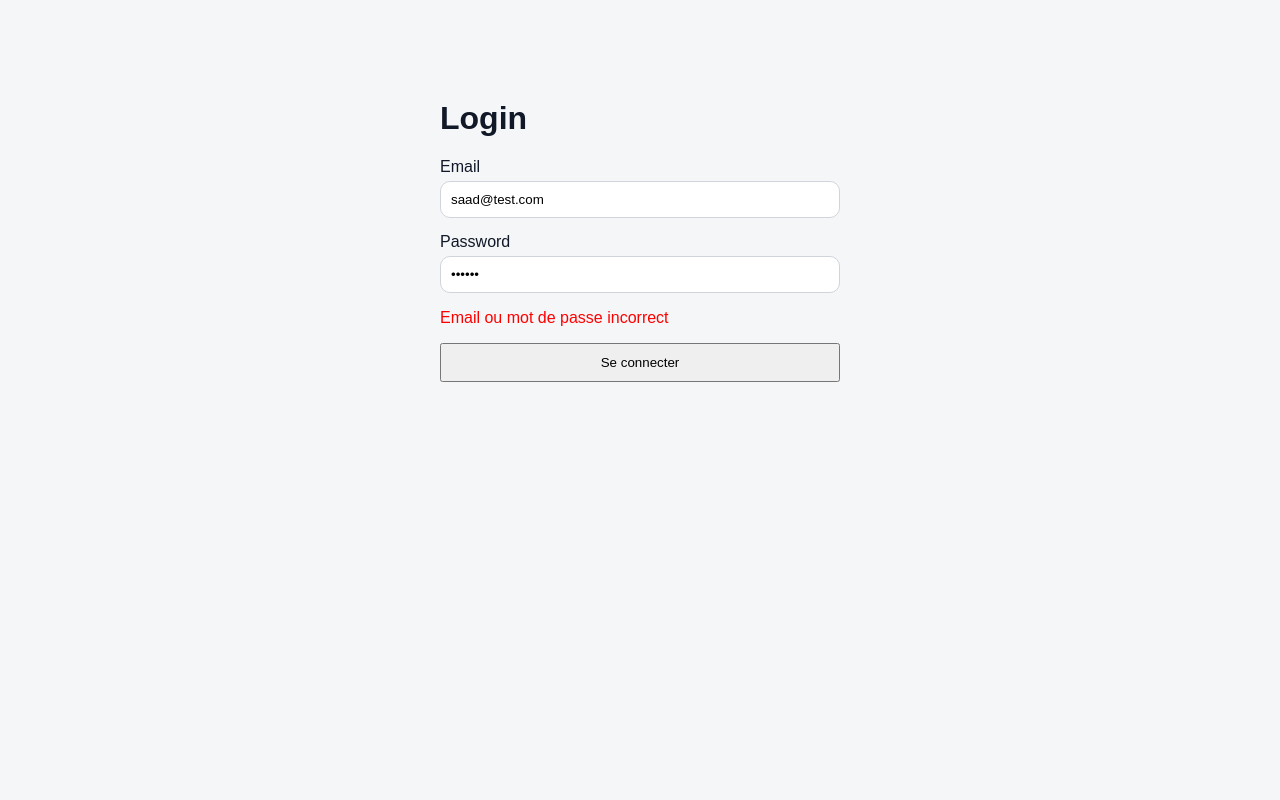
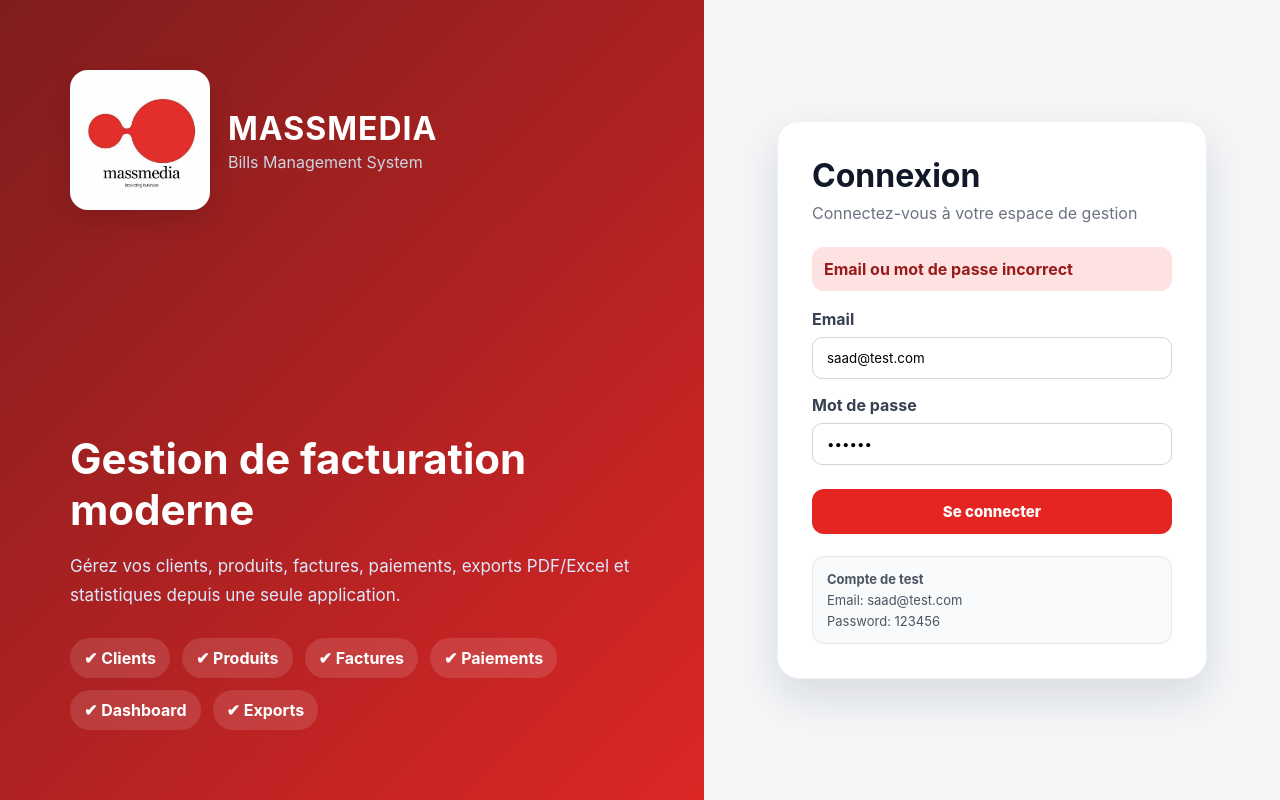
Before and after one commit to CHAFIKSAAD/bills-management-app, a React (Vite) app in the folder frontend/: page / in a window 1280 px wide. Both pictures are taken after a click on the button "Se connecter". Built offline with nearby package versions, Linux system fonts and the light colour scheme; no server answers.

Commit message:
Apply MassMedia branding and dynamic user topbar

```diff
--- a/frontend/src/components/Layout.tsx
+++ b/frontend/src/components/Layout.tsx
@@ -12,8 +12,14 @@
 function Layout() {
   const location = useLocation();
 
-  const currentPage =
-  location.pathname.startsWith("/invoices/")
+  const storedUser = localStorage.getItem("user");
+  const user = storedUser ? JSON.parse(storedUser) : null;
+
+  const userName = user?.name || "User";
+  const userRole = user?.role || "USER";
+  const userInitial = userName.charAt(0).toUpperCase();
+
+  const currentPage = location.pathname.startsWith("/invoices/")
     ? "Invoice Details"
     : pageTitles[location.pathname] || "Bills App";
 
@@ -27,10 +33,11 @@
     <div className="app-layout">
       <aside className="sidebar no-print">
         <div className="brand">
-          <div className="brand-icon">B</div>
+          <img src="/massmedia-logo.jpg" alt="MASSMEDIA" className="brand-logo-img" />
+
           <div>
-            <h2>Bills App</h2>
-            <span>Management System</span>
+            <h2>MASSMEDIA</h2>
+            <span>Bills Management System</span>
           </div>
         </div>
 
@@ -109,10 +116,11 @@
           </div>
 
           <div className="topbar-user">
-            <div className="user-avatar">S</div>
+            <div className="user-avatar">{userInitial}</div>
+
             <div>
-              <strong>Saad</strong>
-              <span>Admin</span>
+              <strong>{userName}</strong>
+              <span>{userRole}</span>
             </div>
           </div>
         </header>
--- a/frontend/src/index.css
+++ b/frontend/src/index.css
@@ -606,3 +606,299 @@
     border: 1px solid #ccc;
   }
 }
+
+/* Login page */
+
+.login-page {
+  min-height: 100vh;
+  display: grid;
+  grid-template-columns: 1.1fr 0.9fr;
+  background: #f4f6f8;
+}
+
+.login-left {
+  background: linear-gradient(135deg, #0f172a 0%, #1e3a8a 100%);
+  color: white;
+  padding: 70px;
+  display: flex;
+  flex-direction: column;
+  justify-content: space-between;
+}
+
+.login-brand {
+  display: flex;
+  align-items: center;
+  gap: 16px;
+}
+
+.login-logo {
+  width: 58px;
+  height: 58px;
+  border-radius: 18px;
+  background: #2563eb;
+  display: flex;
+  align-items: center;
+  justify-content: center;
+  font-size: 32px;
+  font-weight: 900;
+}
+
+.login-brand h1 {
+  margin: 0;
+  font-size: 32px;
+  letter-spacing: 1px;
+}
+
+.login-brand p {
+  margin: 4px 0 0;
+  color: #cbd5e1;
+}
+
+.login-info h2 {
+  font-size: 42px;
+  margin-bottom: 16px;
+}
+
+.login-info p {
+  font-size: 17px;
+  color: #dbeafe;
+  max-width: 620px;
+  line-height: 1.7;
+}
+
+.login-features {
+  display: flex;
+  flex-wrap: wrap;
+  gap: 12px;
+  margin-top: 28px;
+}
+
+.login-features span {
+  background: rgba(255, 255, 255, 0.12);
+  padding: 10px 14px;
+  border-radius: 999px;
+  font-weight: 700;
+}
+
+.login-right {
+  display: flex;
+  align-items: center;
+  justify-content: center;
+  padding: 40px;
+}
+
+.login-card {
+  width: 100%;
+  max-width: 430px;
+  background: white;
+  padding: 34px;
+  border-radius: 22px;
+  box-shadow: 0 18px 45px rgba(15, 23, 42, 0.12);
+  border: 1px solid #eef2f7;
+}
+
+.login-card h2 {
+  margin: 0 0 8px;
+  font-size: 32px;
+}
+
+.login-card p {
+  margin: 0 0 24px;
+  color: #6b7280;
+}
+
+.login-card label {
+  display: block;
+  margin-bottom: 8px;
+  margin-top: 16px;
+  font-weight: 700;
+  color: #374151;
+}
+
+.login-card input {
+  width: 100%;
+}
+
+.login-button {
+  width: 100%;
+  margin-top: 24px;
+  padding: 13px;
+  border: none;
+  border-radius: 12px;
+  background: #2563eb;
+  color: white;
+  font-weight: 800;
+  font-size: 15px;
+}
+
+.login-button:hover {
+  background: #1d4ed8;
+}
+
+.login-button:disabled {
+  background: #93c5fd;
+  cursor: not-allowed;
+}
+
+.login-error {
+  background: #fee2e2;
+  color: #991b1b;
+  padding: 12px;
+  border-radius: 12px;
+  font-weight: 700;
+  margin-bottom: 18px;
+}
+
+.login-demo {
+  margin-top: 22px;
+  padding: 14px;
+  background: #f9fafb;
+  border-radius: 12px;
+  border: 1px solid #e5e7eb;
+  display: flex;
+  flex-direction: column;
+  gap: 5px;
+  color: #4b5563;
+  font-size: 13px;
+}
+
+@media (max-width: 900px) {
+  .login-page {
+    grid-template-columns: 1fr;
+  }
+
+  .login-left {
+    display: none;
+  }
+}
+
+/* ========================= */
+/* MASSMEDIA FINAL RED THEME */
+/* ========================= */
+
+:root {
+  --massmedia-red: #e52521;
+  --massmedia-red-dark: #b91c1c;
+  --massmedia-red-light: #fee2e2;
+}
+
+/* Login logo fix */
+
+.login-company-logo {
+  width: 140px !important;
+  height: 140px !important;
+  object-fit: contain !important;
+  background: white !important;
+  border-radius: 18px !important;
+  padding: 8px !important;
+  box-shadow: 0 10px 25px rgba(0, 0, 0, 0.12);
+}
+
+.login-brand {
+  align-items: center !important;
+  gap: 18px !important;
+}
+
+/* Sidebar logo */
+
+.brand-logo-img {
+  width: 54px !important;
+  height: 54px !important;
+  object-fit: contain !important;
+  background: white !important;
+  border-radius: 14px !important;
+  padding: 5px !important;
+}
+
+/* Invoice logo */
+
+.invoice-company-logo {
+  width: 76px !important;
+  height: 76px !important;
+  object-fit: contain !important;
+  background: white !important;
+  border-radius: 14px !important;
+  padding: 5px !important;
+  border: 1px solid #e5e7eb !important;
+}
+
+/* Red theme everywhere */
+
+.active-link,
+.primary-button,
+.login-button {
+  background: var(--massmedia-red) !important;
+}
+
+.active-link {
+  box-shadow: 0 8px 18px rgba(229, 37, 33, 0.35) !important;
+}
+
+.primary-button:hover,
+.login-button:hover {
+  background: var(--massmedia-red-dark) !important;
+}
+
+.stat-card p,
+.total-ttc {
+  color: var(--massmedia-red) !important;
+}
+
+input:focus,
+select:focus {
+  border-color: var(--massmedia-red) !important;
+  box-shadow: 0 0 0 3px rgba(229, 37, 33, 0.12) !important;
+}
+
+/* Login red background */
+
+.login-left {
+  background: linear-gradient(135deg, #7f1d1d 0%, #dc2626 100%) !important;
+}
+
+/* Sidebar red hover */
+
+.sidebar-link:hover {
+  background: rgba(229, 37, 33, 0.16) !important;
+  color: white !important;
+}
+
+/* Buttons */
+
+.danger-button,
+.logout-button {
+  background: var(--massmedia-red) !important;
+}
+
+.danger-button:hover,
+.logout-button:hover {
+  background: var(--massmedia-red-dark) !important;
+}
+
+/* Badges adapt red theme */
+
+.badge-unpaid {
+  background: #fee2e2 !important;
+  color: #991b1b !important;
+}
+
+.badge-paid {
+  background: #dcfce7 !important;
+  color: #166534 !important;
+}
+
+.badge-partial {
+  background: #fef3c7 !important;
+  color: #92400e !important;
+}
+
+
+/* User avatar red fix */
+
+.user-avatar {
+  background: var(--massmedia-red) !important;
+}
+
+.topbar-user {
+  border-color: #fecaca !important;
+}
--- a/frontend/src/pages/InvoiceDetails.tsx
+++ b/frontend/src/pages/InvoiceDetails.tsx
@@ -101,7 +101,7 @@
       <div className="invoice-page">
         <div className="invoice-header">
           <div className="company-block">
-            <div className="company-logo">M</div>
+            <img src="/massmedia-logo.jpg" alt="MASSMEDIA" className="invoice-company-logo" />
 
             <div>
               <h1>MASSMEDIA</h1>
--- a/frontend/src/pages/Login.tsx
+++ b/frontend/src/pages/Login.tsx
@@ -8,9 +8,13 @@
   const [email, setEmail] = useState("saad@test.com");
   const [password, setPassword] = useState("123456");
   const [error, setError] = useState("");
+  const [loading, setLoading] = useState(false);
 
-  const handleLogin = async (e: React.FormEvent) => {
+  const login = async (e: React.FormEvent) => {
     e.preventDefault();
+
+    setError("");
+    setLoading(true);
 
     try {
       const response = await api.post("/auth/login", {
@@ -24,40 +28,74 @@
       navigate("/dashboard");
     } catch (err) {
       setError("Email ou mot de passe incorrect");
+    } finally {
+      setLoading(false);
     }
   };
 
   return (
-    <div style={{ maxWidth: "400px", margin: "100px auto", fontFamily: "Arial" }}>
-      <h1>Login</h1>
+    <div className="login-page">
+      <div className="login-left">
+       <div className="login-brand">
+  <img src="/massmedia-logo.jpg" alt="MASSMEDIA" className="login-company-logo" />
+  <div>
+    <h1>MASSMEDIA</h1>
+    <p>Bills Management System</p>
+  </div>
+</div>
 
-      <form onSubmit={handleLogin}>
-        <div style={{ marginBottom: "15px" }}>
+        <div className="login-info">
+          <h2>Gestion de facturation moderne</h2>
+          <p>
+            Gérez vos clients, produits, factures, paiements, exports PDF/Excel
+            et statistiques depuis une seule application.
+          </p>
+
+          <div className="login-features">
+            <span>✔ Clients</span>
+            <span>✔ Produits</span>
+            <span>✔ Factures</span>
+            <span>✔ Paiements</span>
+            <span>✔ Dashboard</span>
+            <span>✔ Exports</span>
+          </div>
+        </div>
+      </div>
+
+      <div className="login-right">
+        <form onSubmit={login} className="login-card">
+          <h2>Connexion</h2>
+          <p>Connectez-vous à votre espace de gestion</p>
+
+          {error && <div className="login-error">{error}</div>}
+
           <label>Email</label>
           <input
             type="email"
+            placeholder="saad@test.com"
             value={email}
-            style={{ width: "100%", padding: "10px", marginTop: "5px" }}
             onChange={(e) => setEmail(e.target.value)}
           />
-        </div>
 
-        <div style={{ marginBottom: "15px" }}>
-          <label>Password</label>
+          <label>Mot de passe</label>
           <input
             type="password"
+            placeholder="123456"
             value={password}
-            style={{ width: "100%", padding: "10px", marginTop: "5px" }}
             onChange={(e) => setPassword(e.target.value)}
           />
-        </div>
 
-        {error && <p style={{ color: "red" }}>{error}</p>}
+          <button type="submit" className="login-button" disabled={loading}>
+            {loading ? "Connexion..." : "Se connecter"}
+          </button>
 
-        <button type="submit" style={{ width: "100%", padding: "10px" }}>
-          Se connecter
-        </button>
-      </form>
+          <div className="login-demo">
+            <strong>Compte de test</strong>
+            <span>Email: saad@test.com</span>
+            <span>Password: 123456</span>
+          </div>
+        </form>
+      </div>
     </div>
   );
 }
```
Also changed, not shown: frontend/public/massmedia-logo.jpg (added).
